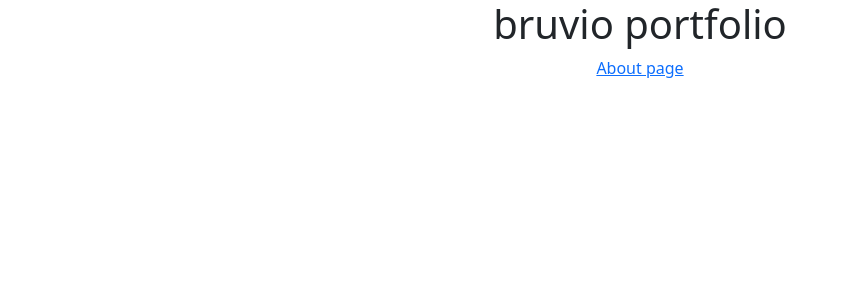
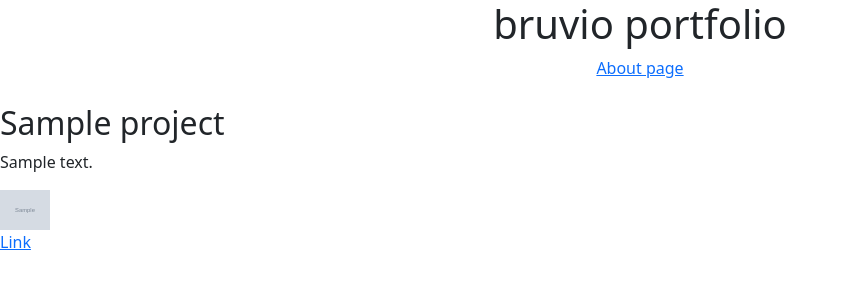
Before and after one commit to bruvio/Django-portfolio, a Django app: page / in a window 1280 px wide. Shown: the top 300 px of the page, without its empty margins (0-848 px from the left). Run offline with Django 3.2, Linux system fonts and the light colour scheme; tables that the repository leaves empty hold one stand-in row (values such as "Sample post"); grey boxes marked "Sample" are stand-in pictures.

Commit message:
displaying projects reading from the database into home

```diff
--- a/portfolio/templates/portfolio/home.html
+++ b/portfolio/templates/portfolio/home.html
@@ -14,3 +14,15 @@
 
     </form>
 </div>
+
+{% for project in projects %}
+
+<h2>{{ project.title  }}</h2>
+<p>{{ project.description  }}</p>
+<img src="{{ project.image.url  }}" height=40, width = 50>
+{% if project.url %}
+
+<br><a href="{{ project.url }}">Link</a>
+{% endif %}
+
+{% endfor %}
--- a/portfolio/views.py
+++ b/portfolio/views.py
@@ -1,8 +1,11 @@
 from django.shortcuts import render
+from .models import Project
+
 
 # Create your views here.
 def home(request):
-    return render(request,'portfolio/home.html')
+    projects = Project.objects.all()
+    return render(request,'portfolio/home.html',{'projects':projects})
 
 def about(request):
     theauthor = 'bruvio'
```
Also changed, not shown: media/portfolio/images/trilogo.jpeg (added).
